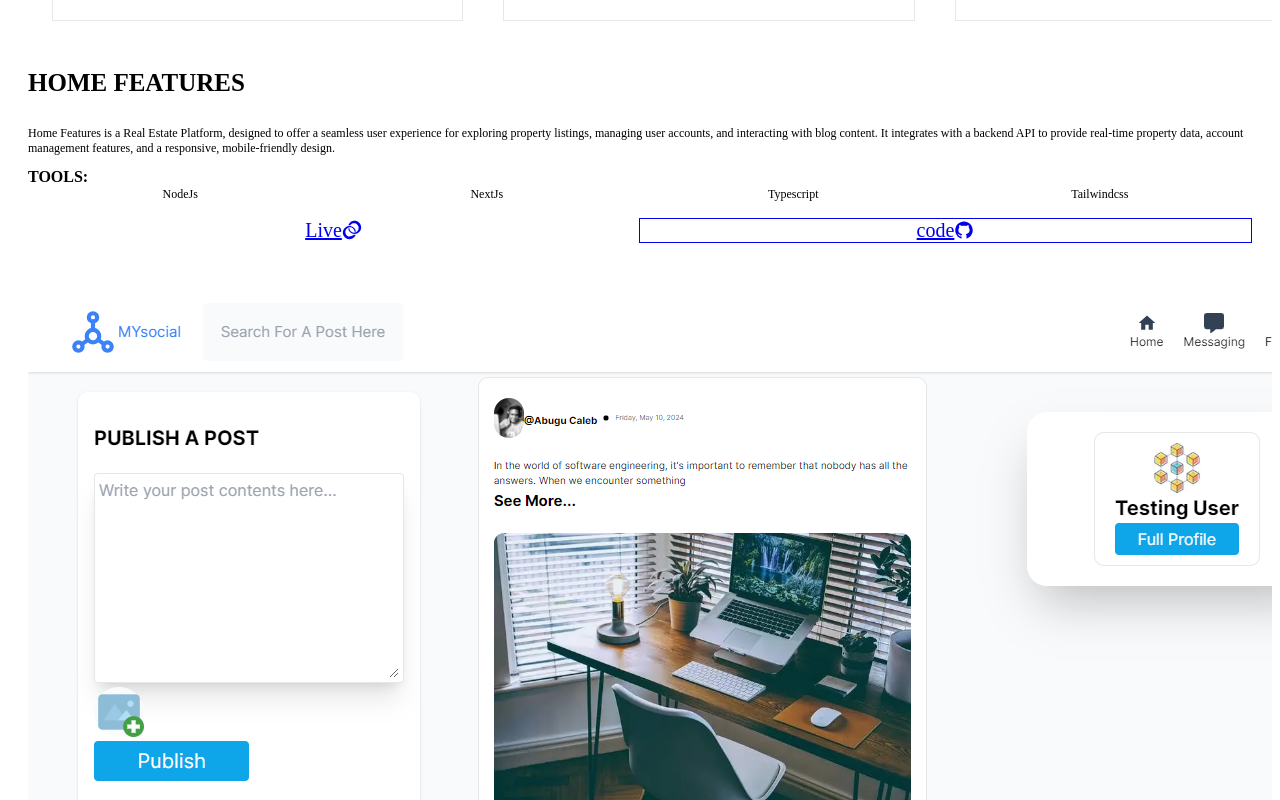
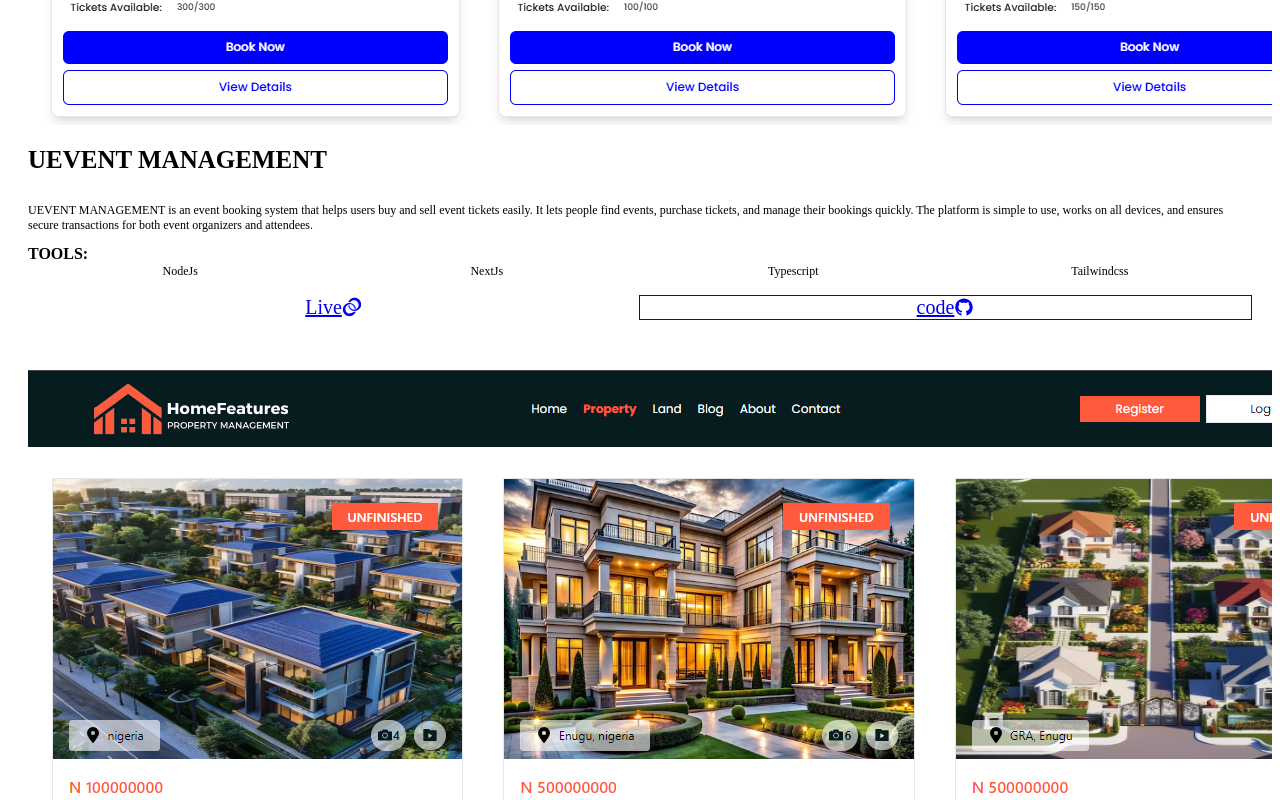
Before and after one commit to DesmondNzubechi/PORTFOLIO, a Next.js app: page /projects in a window 1280 px wide. Shown: the part 1780-2580 px from the top of the page. Built offline with nearby package versions, Linux system fonts and the light colour scheme.

Commit message:
new change

```diff
--- a/app/projects/page.jsx
+++ b/app/projects/page.jsx
@@ -11,6 +11,7 @@ import { AiFillGithub } from 'react-icons/ai';
 import { GiLinkedRings } from 'react-icons/gi';
 import mySocial from '../../public/Mysocial.png';
 import realEstate from '../../public/realestate.png'
+import uevent from '../../public/uevent.png'
 import Aos from "aos";
 
 const Projects = () => {
@@ -26,6 +27,15 @@ const Projects = () => {
             ProjectGit: 'github.com/DesmondNzubechi/Unizik-EE',
             ProjectUrl: 'eeunizik.vercel.app',
             label: 'link to ee-unizik'
+        },
+        {
+            ProjectImg: uevent,
+            projectName: 'UEVENT MANAGEMENT',
+            ProjectDescr: 'UEVENT MANAGEMENT is an event booking system that helps users buy and sell event tickets easily. It lets people find events, purchase tickets, and manage their bookings quickly. The platform is simple to use, works on all devices, and ensures secure transactions for both event organizers and attendees.',
+            projectStack: [ 'NodeJs', 'NextJs', 'Typescript', 'Tailwindcss' ],
+            ProjectGit: 'github.com/DesmondNzubechi/EVENT-MANAGEMENT-FRONTEND',
+            ProjectUrl: 'ueventmanagement.vercel.app/',
+            label: 'link to uevent management'
         },
         {
             ProjectImg: realEstate,
```
Also changed, not shown: public/uevent.png (added).
